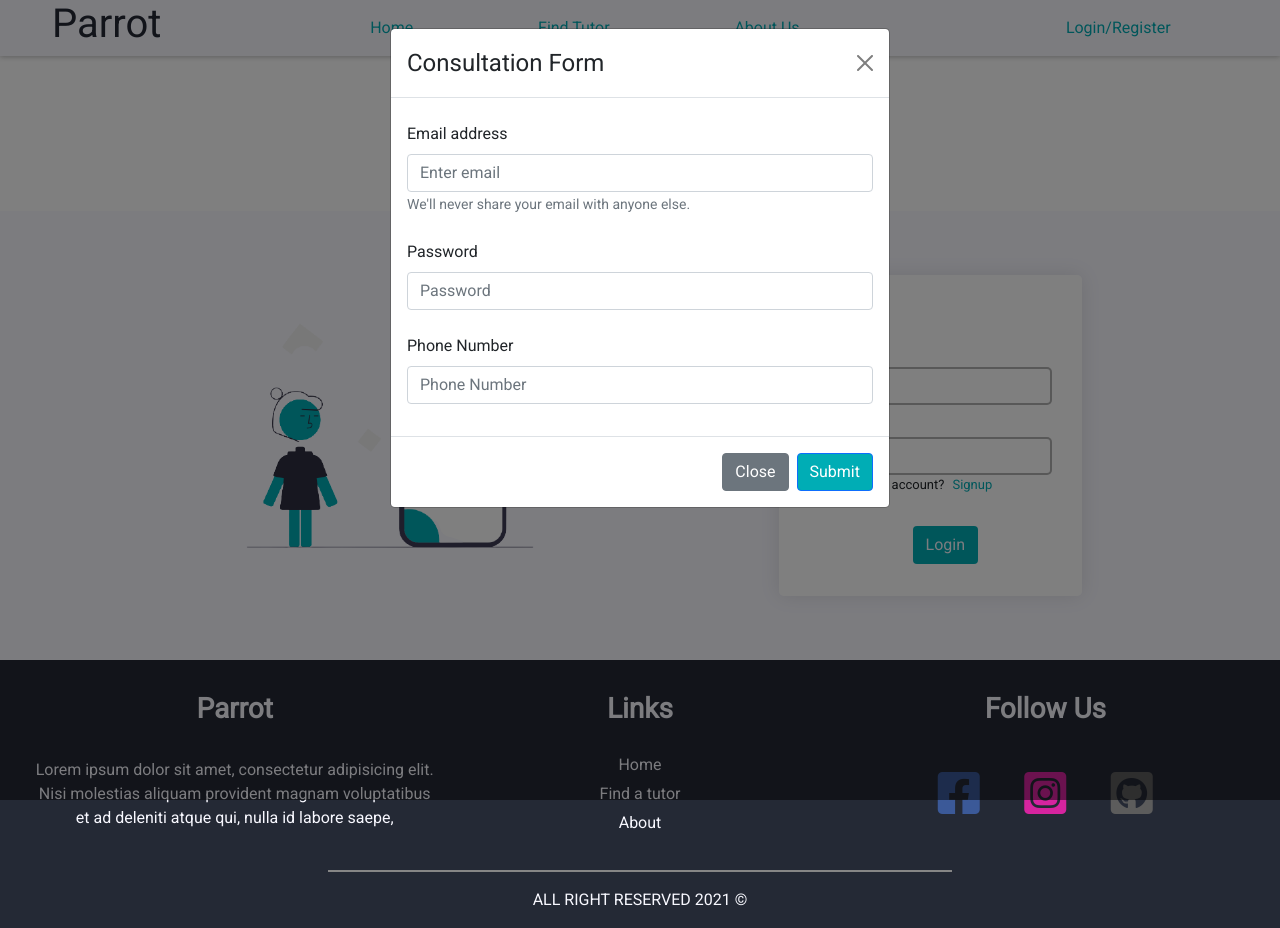
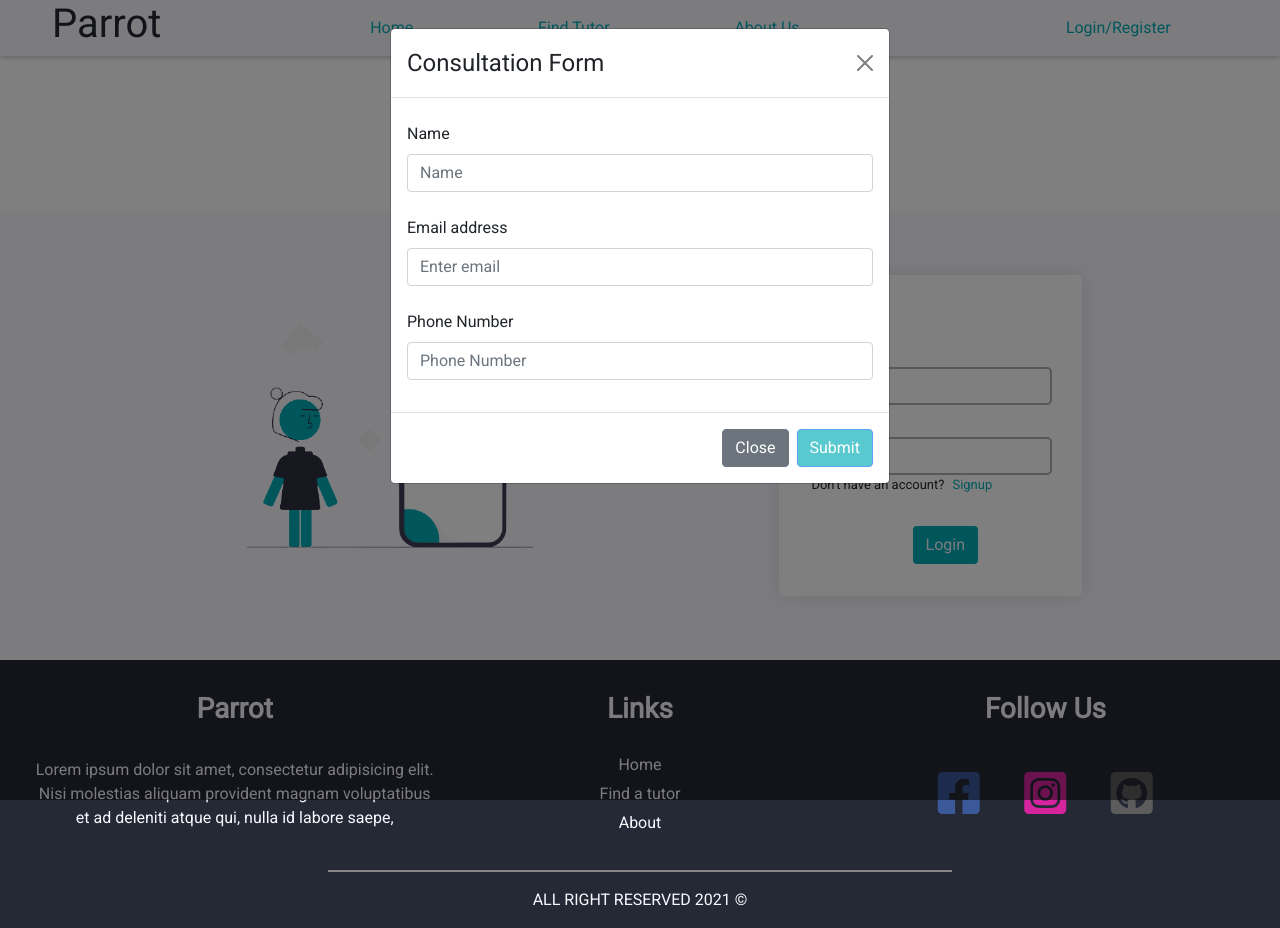
Before and after one commit to Project5ReactHooks/Parrot, a React (Create React App) app: page /login in a window 1280 px wide. Both pictures are taken after a click on the button "Book a consultation". Built offline with nearby package versions, Linux system fonts and the light colour scheme.

Commit message:
sweet alert Done

```diff
--- a/src/components/Login.js
+++ b/src/components/Login.js
@@ -2,6 +2,7 @@ import React, { useContext } from "react";
 import { UserContext } from "../App";
 import "../style/Login.css";
 import { useNavigate } from "react-router-dom";
+import Swal from "sweetalert2";
 
 function Login(props) {
   let navigate = useNavigate();
@@ -52,7 +53,11 @@ function Login(props) {
       );
       navigate("/");
     } else {
-      alert("incorrect email or password ");
+      Swal.fire({
+        icon: "error",
+        title: "Oops...",
+        text: "Email or Password is incorrect",
+      });
     }
   };
   return (
--- a/src/components/sendConsult.js
+++ b/src/components/sendConsult.js
@@ -1,11 +1,20 @@
 import { React, useState } from "react";
 import { Modal, Button, Form } from "react-bootstrap";
+import Swal from "sweetalert2";
+
 export default function Example() {
   const [show, setShow] = useState(false);
+  const [emailInput, setEmailInput] = useState("");
+  const [usernameInput, setUsernameInput] = useState("");
 
   const handleClose = () => setShow(false);
   const handleShow = () => setShow(true);
-
+  function handleSubmit() {
+    Swal.fire({
+      icon: "success",
+      text: "Your request has been successfully registered ",
+    });
+  }
   return (
     <>
       <Button
@@ -21,19 +30,22 @@ export default function Example() {
           <Modal.Title>Consultation Form</Modal.Title>
         </Modal.Header>
         <Modal.Body>
-          {" "}
           <Form>
+            <Form.Group className="mb-3" controlId="formBasicPassword">
+              <Form.Label>Name</Form.Label>
+              <Form.Control
+                type="text"
+                placeholder="Name"
+                onChange={(e) => setUsernameInput(e.target.value)}
+              />
+            </Form.Group>
             <Form.Group className="mb-3" controlId="formBasicEmail">
               <Form.Label>Email address</Form.Label>
-              <Form.Control type="email" placeholder="Enter email" />
-              <Form.Text className="text-muted">
-                We'll never share your email with anyone else.
-              </Form.Text>
-            </Form.Group>
-
-            <Form.Group className="mb-3" controlId="formBasicPassword">
-              <Form.Label>Password</Form.Label>
-              <Form.Control type="password" placeholder="Password" />
+              <Form.Control
+                type="email"
+                placeholder="Enter email"
+                onChange={(e) => setEmailInput(e.target.value)}
+              />
             </Form.Group>
             <Form.Group className="mb-3" controlId="formBasicPassword">
               <Form.Label>Phone Number</Form.Label>
@@ -47,8 +59,9 @@ export default function Example() {
           </Button>
           <Button
             variant="primary"
-            onClick={handleClose}
+            onClick={handleSubmit}
             className="sendConsult-btn-color"
+            disabled={!emailInput.length || !usernameInput.length}
           >
             Submit
           </Button>
```
